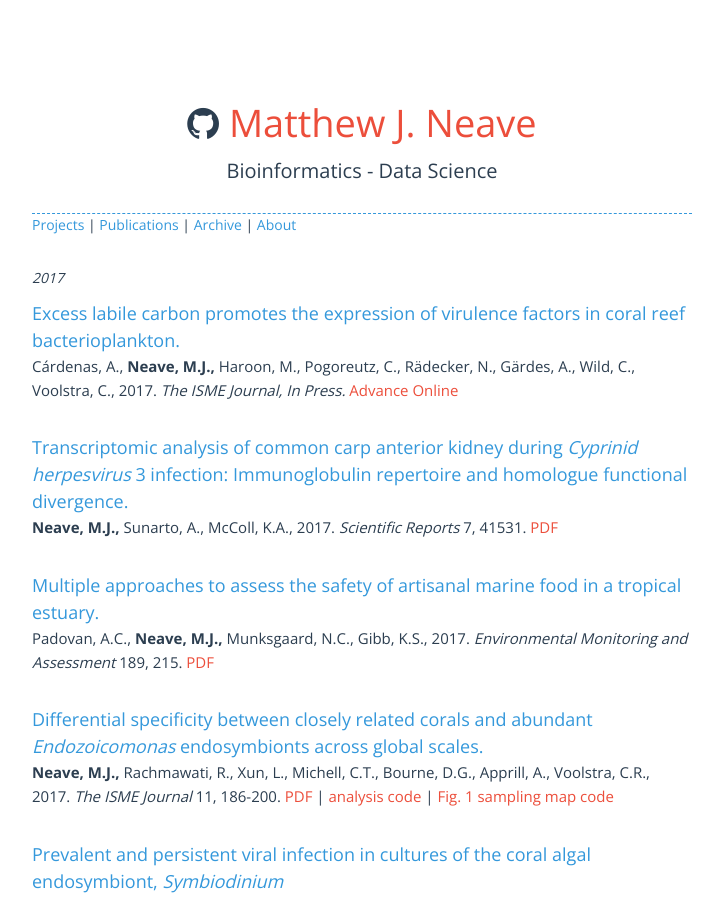
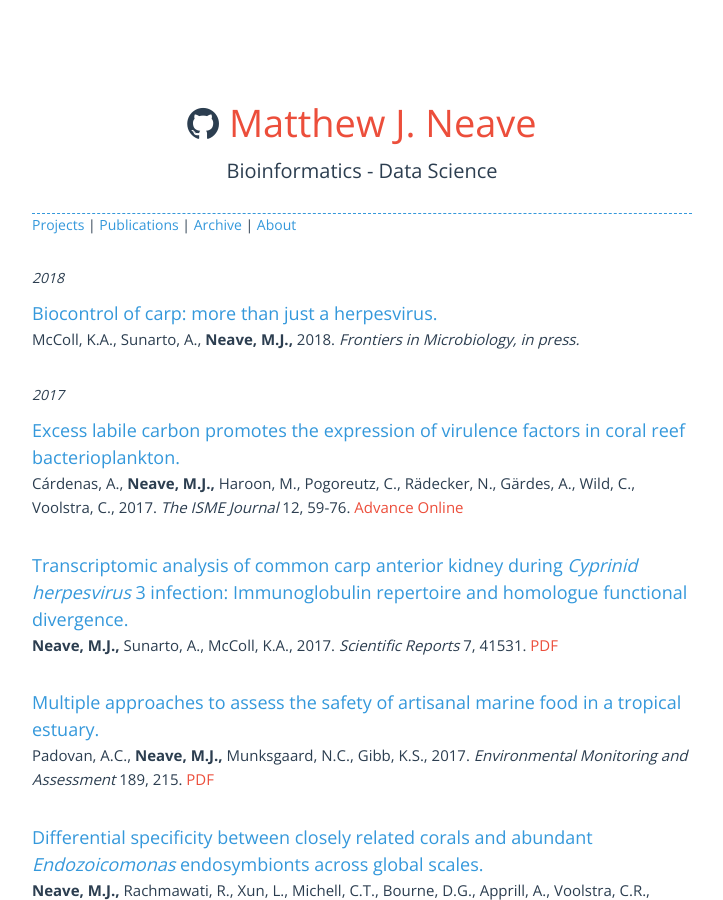
Before and after one commit to neavemj/neavemj.github.io, a Jekyll site: the page built from publications.html, in a window 1280 px wide and 900 px high. Shown: the whole window, without its empty margins (278-1001 px from the left). Built offline with Jekyll 4.4.1, drawn with Linux system fonts in a browser that asks for light colours; nearby versions of some CDN libraries; comment, search, counter and statistics services are not loaded.

Commit message:
updated publications

```diff
--- a/publications.html
+++ b/publications.html
@@ -7,10 +7,17 @@ layout: default
 <div class="resume row">
   <div class="col-md-12">
 
+	  <p id="year">2018</p>
+
+      <h1bl>Biocontrol of carp: more than just a herpesvirus.</h1bl>
+	  <p>McColl, K.A., Sunarto, A., <b>Neave, M.J., </b>2018. <i>Frontiers in Microbiology, in press.</i>
+	  </p>
+      <br>
+
 	  <p id="year">2017</p>
 
       <h1bl>Excess labile carbon promotes the expression of virulence factors in coral reef bacterioplankton.</h1bl>
-	  <p>C&aacute;rdenas, A., <b>Neave, M.J., </b>Haroon, M., Pogoreutz, C., R&auml;decker, N., G&auml;rdes, A., Wild, C., Voolstra, C., 2017. <i>The ISME Journal, In Press.</i>
+	  <p>C&aacute;rdenas, A., <b>Neave, M.J., </b>Haroon, M., Pogoreutz, C., R&auml;decker, N., G&auml;rdes, A., Wild, C., Voolstra, C., 2017. <i>The ISME Journal</i> 12, 59-76.
 	  <a id="pdf-pubs" href="http://www.nature.com/ismej/journal/vaop/ncurrent/full/ismej2017142a.html">Advance Online</a>
 	  </p>
       <br>
```
